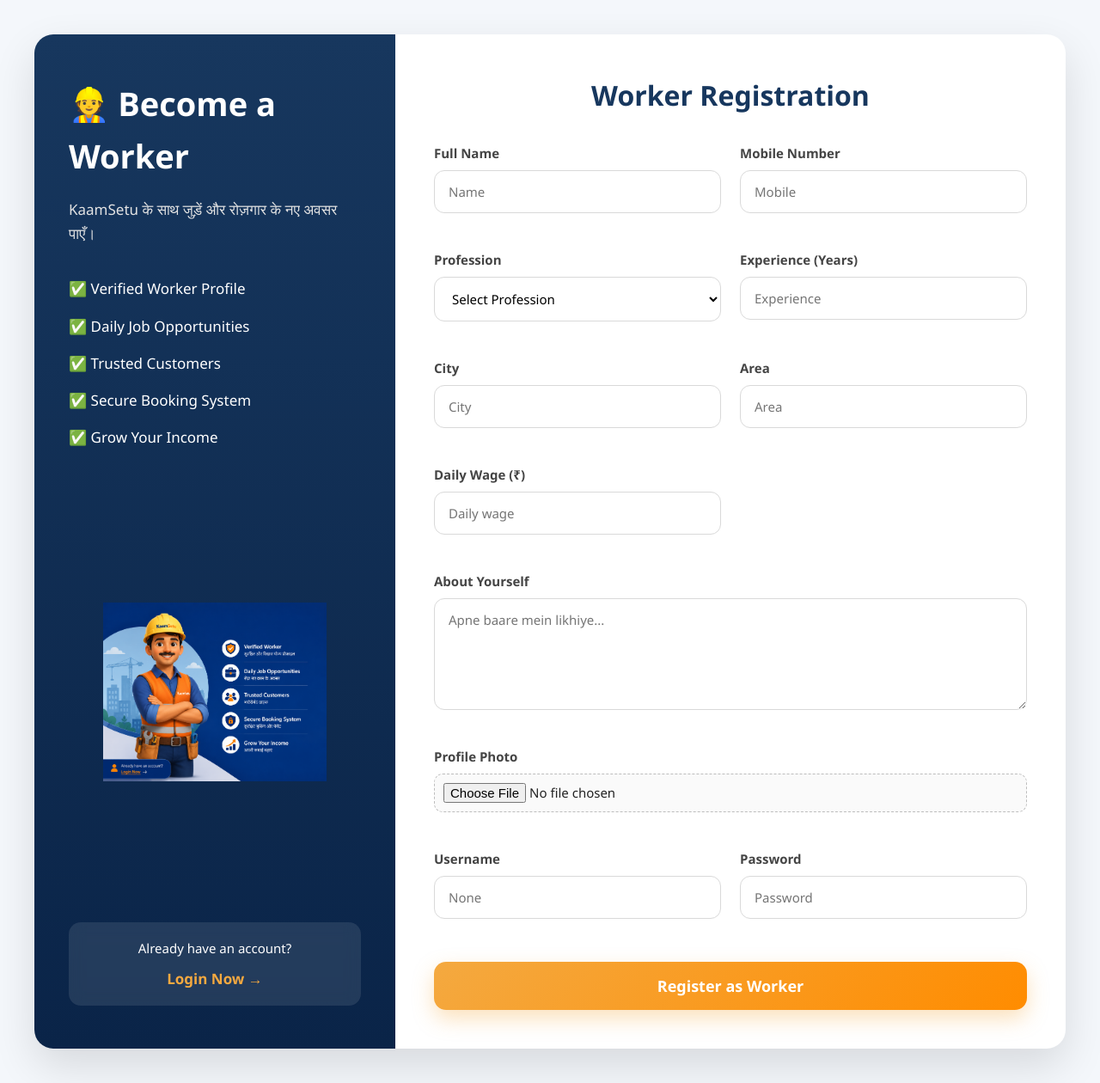
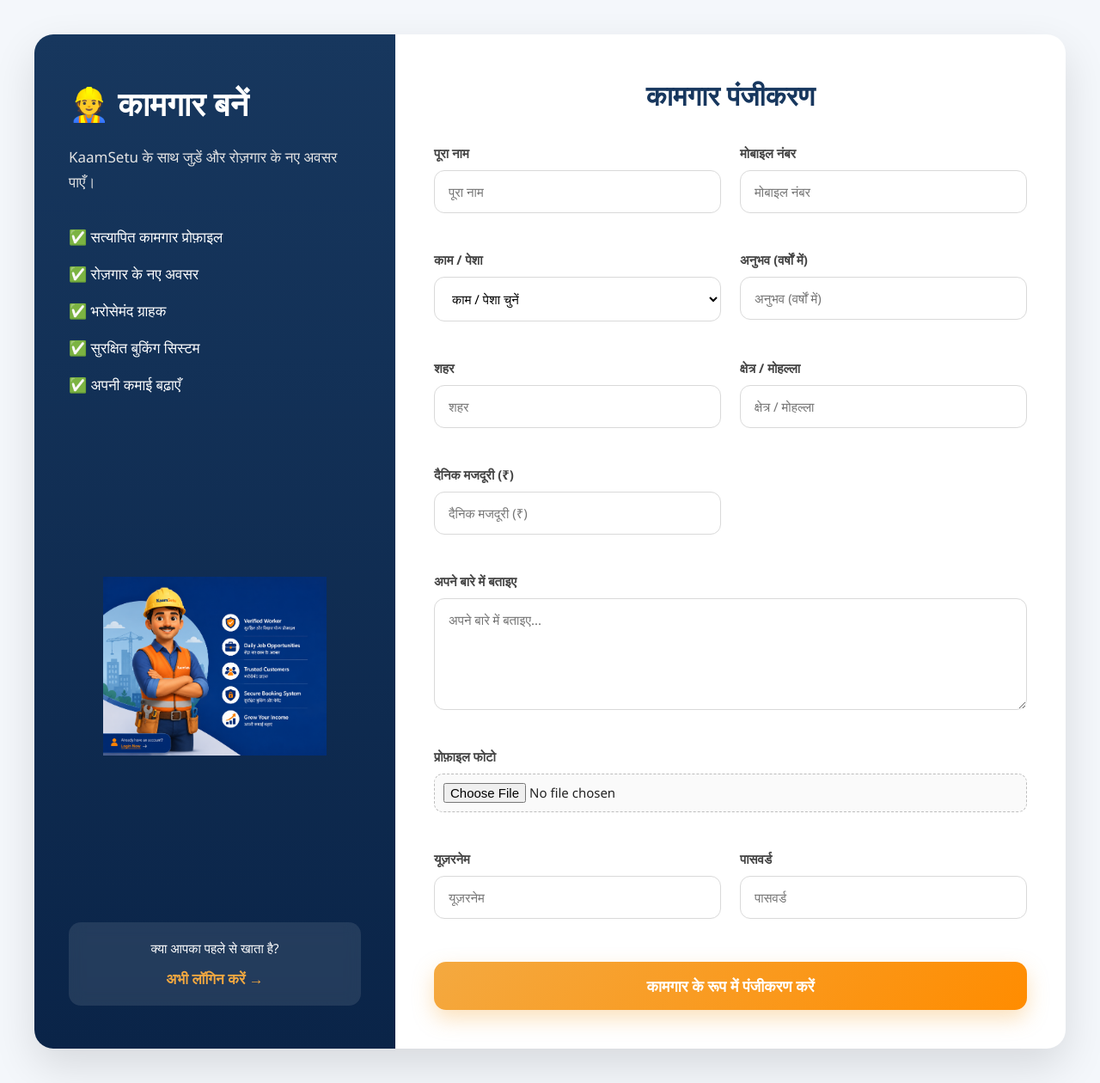
Before and after one commit to Arun7426/KaamSetu, a Django app: page /worker/register/ in a window 1280 px wide. Shown: the whole page at 86% size. Run offline with Django 5.2, Linux system fonts and the light colour scheme.

Commit message:
Add Beauty Parlour service and Hindi registration UI

```diff
--- a/templates/components/footer.html
+++ b/templates/components/footer.html
@@ -112,7 +112,7 @@
                     📧
                     <a href="mailto:support@kaamsetu.in"
                         style="color:#ffffff !important; text-decoration:none !important;">
-                        support@kaamsetu.in
+                        upadhyayarun7427@gmail.com
                     </a>
                 </p>
 
--- a/templates/worker_register.html
+++ b/templates/worker_register.html
@@ -9,71 +9,55 @@
 
     <div class="register-container">
 
-        <!-- Left Side -->
-
+        <!-- LEFT PANEL -->
         <div class="left-panel">
 
-            <h1>👷 Become a Worker</h1>
+            <h1>👷 कामगार बनें</h1>
 
             <p class="tagline">
                 KaamSetu के साथ जुड़ें और रोज़गार के नए अवसर पाएँ।
             </p>
 
             <ul class="benefits">
-
-                <li>✅ Verified Worker Profile</li>
-
-                <li>✅ Daily Job Opportunities</li>
-
-                <li>✅ Trusted Customers</li>
-
-                <li>✅ Secure Booking System</li>
-
-                <li>✅ Grow Your Income</li>
-
+                <li>✅ सत्यापित कामगार प्रोफ़ाइल</li>
+                <li>✅ रोज़गार के नए अवसर</li>
+                <li>✅ भरोसेमंद ग्राहक</li>
+                <li>✅ सुरक्षित बुकिंग सिस्टम</li>
+                <li>✅ अपनी कमाई बढ़ाएँ</li>
             </ul>
 
-            <img src="{% static 'images/worker-register.png' %}" alt="Worker" class="worker-image">
+            <img
+                src="{% static 'images/worker-register.png' %}"
+                alt="कामगार"
+                class="worker-image"
+            >
+
             <div class="login-box">
-
-                <p>Already have an account?</p>
+                <p>क्या आपका पहले से खाता है?</p>
 
                 <a href="{% url 'login' %}" class="login-link">
-
-                    Login Now →
-
+                    अभी लॉगिन करें →
                 </a>
-
             </div>
 
         </div>
 
 
-        <!-- Right Side -->
-
+        <!-- RIGHT PANEL -->
         <div class="right-panel">
 
-            <h2>Worker Registration</h2>
+            <h2>कामगार पंजीकरण</h2>
 
             <form method="POST" enctype="multipart/form-data">
+
                 {% if form.errors %}
+                <div style="background:#fee2e2;color:#991b1b;padding:15px;border-radius:10px;margin-bottom:20px;">
 
-                <div style="
-    background:#fee2e2;
-    color:#991b1b;
-    padding:15px;
-    border-radius:10px;
-    margin-bottom:20px;
-">
-
-                    <strong>
-                        Please correct the following errors:
-                    </strong>
+                    <strong>कृपया नीचे दी गई गलतियों को ठीक करें:</strong>
 
                     {{ form.errors }}
 
                 </div>
-
                 {% endif %}
 
                 {% csrf_token %}
@@ -81,66 +65,64 @@
                 <div class="form-grid">
 
                     <div class="form-group">
-                        <label>Full Name</label>
+                        <label>पूरा नाम</label>
                         {{ form.name }}
                     </div>
 
                     <div class="form-group">
-                        <label>Mobile Number</label>
+                        <label>मोबाइल नंबर</label>
                         {{ form.mobile }}
                     </div>
 
                     <div class="form-group">
-                        <label>Profession</label>
+                        <label>काम / पेशा</label>
                         {{ form.profession }}
                     </div>
 
                     <div class="form-group">
-                        <label>Experience (Years)</label>
+                        <label>अनुभव (वर्षों में)</label>
                         {{ form.experience }}
                     </div>
 
                     <div class="form-group">
-                        <label>City</label>
+                        <label>शहर</label>
                         {{ form.city }}
                     </div>
 
                     <div class="form-group">
-                        <label>Area</label>
+                        <label>क्षेत्र / मोहल्ला</label>
                         {{ form.area }}
                     </div>
 
                     <div class="form-group">
-                        <label>Daily Wage (₹)</label>
+                        <label>दैनिक मजदूरी (₹)</label>
                         {{ form.daily_wage }}
                     </div>
 
                     <div class="form-group full-width">
-                        <label>About Yourself</label>
+                        <label>अपने बारे में बताइए</label>
                         {{ form.about }}
                     </div>
 
                     <div class="form-group full-width">
-                        <label>Profile Photo</label>
+                        <label>प्रोफ़ाइल फोटो</label>
                         {{ form.profile_photo }}
                     </div>
 
                     <div class="form-group">
-                        <label>Username</label>
+                        <label>यूज़रनेम</label>
                         {{ form.username }}
                     </div>
 
                     <div class="form-group">
-                        <label>Password</label>
+                        <label>पासवर्ड</label>
                         {{ form.password }}
                     </div>
 
                 </div>
 
                 <button type="submit" class="register-btn">
-
-                    Register as Worker
-
+                    कामगार के रूप में पंजीकरण करें
                 </button>
 
             </form>
--- a/workers/forms.py
+++ b/workers/forms.py
@@ -4,10 +4,14 @@
 
 class WorkerRegistrationForm(forms.ModelForm):
 
-    username = forms.CharField(max_length=150)
+    username = forms.CharField(
+        max_length=150,
+        label="यूज़रनेम",
+    )
 
     password = forms.CharField(
-        widget=forms.PasswordInput()
+        widget=forms.PasswordInput(),
+        label="पासवर्ड",
     )
 
     class Meta:
@@ -27,6 +31,18 @@
             "password",
         ]
 
+        labels = {
+            "name": "पूरा नाम",
+            "mobile": "मोबाइल नंबर",
+            "profession": "काम / पेशा",
+            "experience": "अनुभव (वर्षों में)",
+            "city": "शहर",
+            "area": "क्षेत्र / मोहल्ला",
+            "daily_wage": "दैनिक मजदूरी (₹)",
+            "about": "अपने बारे में बताइए",
+            "profile_photo": "प्रोफ़ाइल फोटो",
+        }
+
     def __init__(self, *args, **kwargs):
         super().__init__(*args, **kwargs)
 
@@ -38,11 +54,11 @@
 
         self.fields["about"].widget.attrs.update({
             "rows": 5,
-            "placeholder": "Apne baare mein likhiye..."
+            "placeholder": "अपने बारे में बताइए..."
         })
 
         self.fields["password"].widget.attrs.update({
-            "placeholder": "Password"
+            "placeholder": "पासवर्ड"
         })
 
         self.fields["profile_photo"].widget.attrs.update({
@@ -51,7 +67,7 @@
 
         # Profession Dropdown
         self.fields["profession"].choices = [
-            ("", "Select Profession"),
+            ("", "काम / पेशा चुनें"),
             *Worker.PROFESSION_CHOICES,
         ]
 
--- a/workers/models.py
+++ b/workers/models.py
@@ -12,6 +12,7 @@
     )
     PROFESSION_CHOICES = [
     ("Rajmistri", "राजमिस्त्री"),
+    ("Beauty Parlour", "ब्यूटी पार्लर"),
     ("Plumber", "प्लम्बर"),
     ("Electrician", "इलेक्ट्रिशियन"),
     ("Painter", "पेंटर"),
--- a/workers/views.py
+++ b/workers/views.py
@@ -22,15 +22,63 @@
 
 # Hindi service words → database profession names
 SEARCH_ALIASES = {
-    "पेंटर": "Painter",
+    "राजमिस्त्री": "Rajmistri",
+    "राज मिस्त्री": "Rajmistri",
+
+    "ब्यूटी पार्लर": "Beauty Parlour",
+    "ब्यूटी": "Beauty Parlour",
+
     "प्लंबर": "Plumber",
     "प्लम्बर": "Plumber",
+    "नल मिस्त्री": "Plumber",
+
     "इलेक्ट्रीशियन": "Electrician",
+    "इलेक्ट्रिशियन": "Electrician",
     "बिजली मिस्त्री": "Electrician",
-    "राजमिस्त्री": "Rajmistri",
-    "राज मिस्त्री": "Rajmistri",
+
+    "पेंटर": "Painter",
+    "रंग मिस्त्री": "Painter",
+
     "कारपेंटर": "Carpenter",
     "बढ़ई": "Carpenter",
+
+    "वेल्डर": "Welder",
+    "वेल्डिंग": "Welder",
+
+    "हेल्पर": "Helper",
+
+    "एसी रिपेयर": "AC Repair",
+    "एसी": "AC Repair",
+    "AC रिपेयर": "AC Repair",
+
+    "क्लीनर": "Cleaner",
+    "सफाई": "Cleaner",
+
+    "मैकेनिक": "Mechanic",
+
+    "ड्राइवर": "Driver",
+    "चालक": "Driver",
+
+    "घरेलू सहायिका": "House Maid",
+    "कामवाली": "House Maid",
+    "घर की सहायिका": "House Maid",
+
+    "कुक": "Cook",
+    "रसोइया": "Cook",
+
+    "माली": "Gardener",
+    "बागवानी": "Gardener",
+
+    "मजदूर": "Labour",
+    "लेबर": "Labour",
+
+    "टाइल्स वर्कर": "Tiles Worker",
+    "टाइल्स": "Tiles Worker",
+
+    "POP वर्कर": "POP Worker",
+    "POP": "POP Worker",
+
+    "अन्य": "Other",
 }
 
 
```
Also changed, not shown: templates/choose_role.html (+11 -12 lines), templates/components/services.html (+9 -9 lines), templates/register.html (+22 -20 lines).
